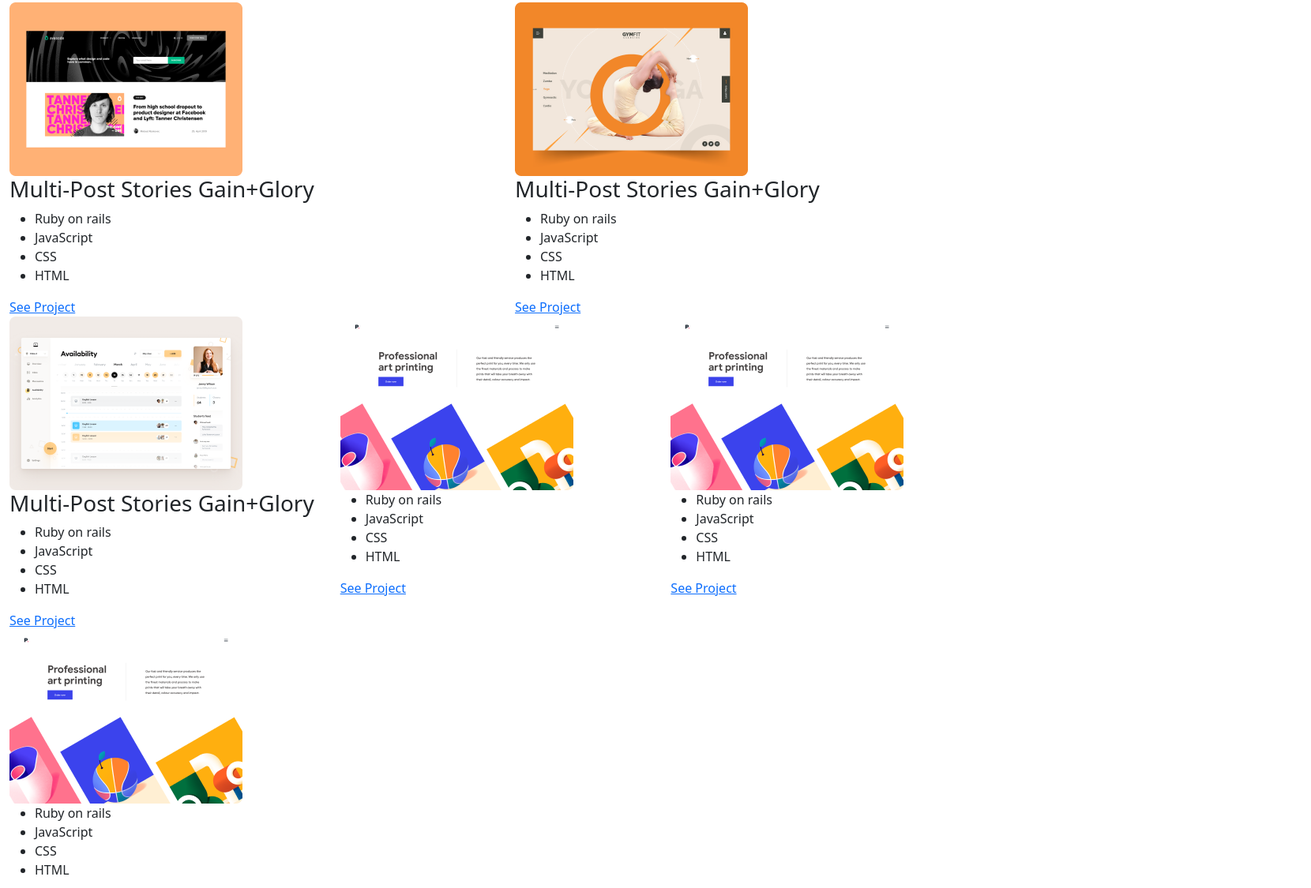
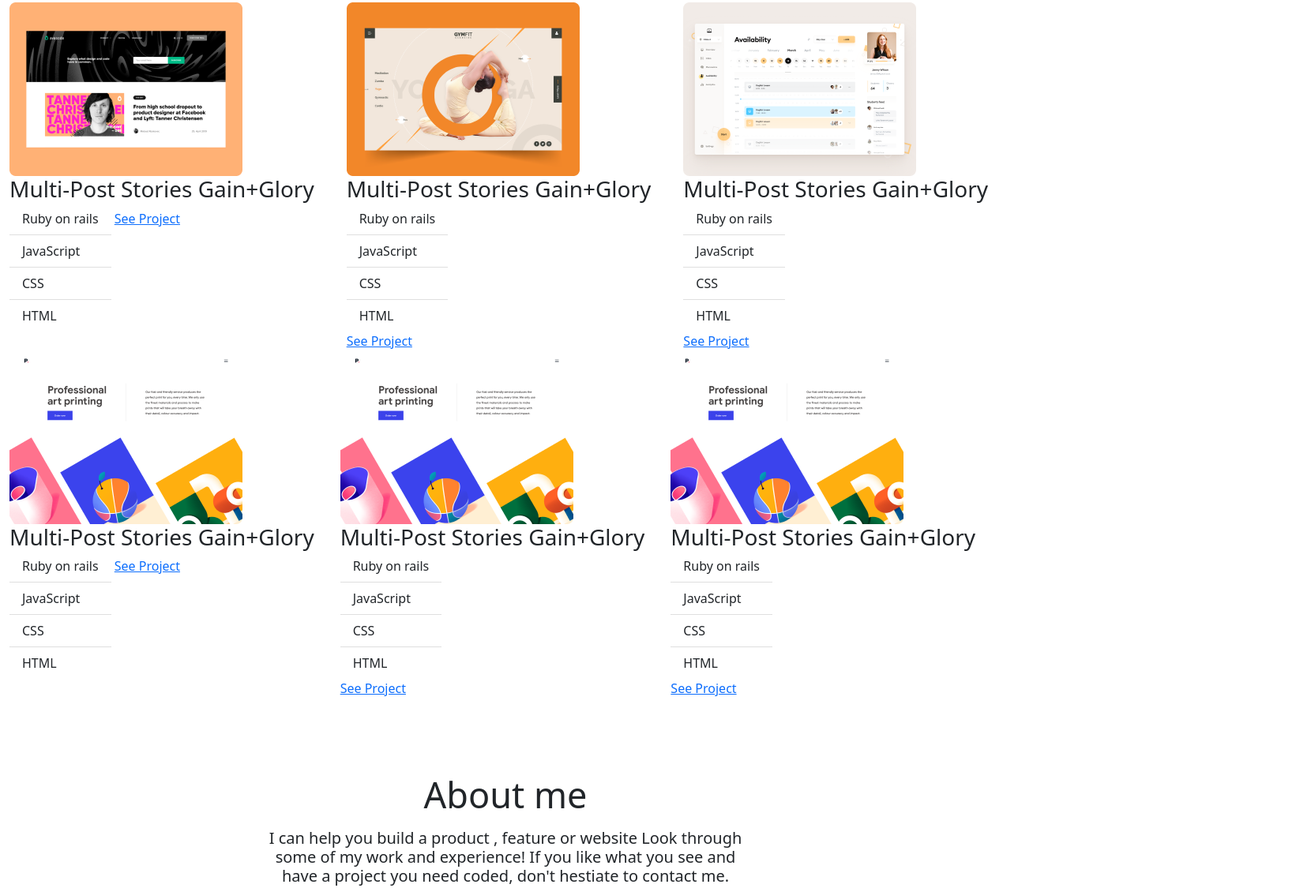
Before and after one commit to Ellon-M/bootstrap-portfolio, a website: page index.html in a window 1280 px wide. Shown: the part 1288-2413 px from the top of the page at 79% size, 1660 px wide, since content can reach past the window. Drawn offline with nearby package versions, Linux system fonts and the light colour scheme.

Commit message:
added works,langauage and about me usig the bootstrap grid

```diff
--- a/index.html
+++ b/index.html
@@ -40,8 +40,8 @@
             don't hestiate to contact me.
           </p>
         </div>
-        <div class="flex-row container-sm justify-content-center container-fluid text-decoration-none text-reset justify-content-center d-inline-flex flex-row">
-          <ul class="navbar-nav mx-auto flex-row mt-5">
+        <div class="flex-row container-fluid text-decoration-none text-reset justify-content-center d-inline-flex flex-row">
+          <ul class="navbar-nav mx-auto flex-row mt-5 justify-content-center">
             <li class="ms-2">
               <a href="https://github.com/Ellon-M">
                 <img src="https://img.icons8.com/windows/32/172B4D/github.png" alt="github icon"/>
@@ -80,109 +80,128 @@
           My Recent Works
         </h2>
       </div>
+
+
       <div class="container-fluid">
-        <div class="row">
-            <div class="col">
-            <img src="./media/tonic.png" alt="first project screenshot" class="work-image">
-            <h3 class="work-title">Multi-Post Stories Gain+Glory</h3>
+
             <div class="row">
-            <div class="col">
-            <ul class="language-tags">
-            <li class="tag">Ruby on rails</li>
-            <li class="tag">JavaScript</li>
-            <li class="tag">CSS</li>
-            <li class="tag">HTML</li>
+              <div class="col">
+                  <div class="card-img-top" alt="Recent works">
+           <img src="./media/tonic.png" alt="first project screenshot" class="work-image">
+          <div class="card-body">
+            <h3 class="card-title">Multi-Post Stories Gain+Glory</h3>
+          </div>
+             <ul class="list-group list-group-flush d-inline-flex">
+              <li class="list-group-item">Ruby on rails</li>
+              <li class="list-group-item">JavaScript</li>
+              <li class="list-group-item">CSS</li>
+              <li class="list-group-item">HTML</li>
+             </ul>
+                      <a href="#" class="work-link">
+            See Project
+            </a>
+            </div>
+          </div>
+
+        <div class="col">
+        <div class="card-img-top" alt="Recent works">
+            <img src="./media/yoga.png" alt="second project screenshot" class="work-image">
+          <div class="card-body">
+            <h3 class="card-title">Multi-Post Stories Gain+Glory</h3>
+          </div>
+          <div class="d-flex flex-row">
+             <ul class="list-group list-group-flush d-inline-flex">
+              <li class="list-group-item">Ruby on rails</li>
+              <li class="list-group-item">JavaScript</li>
+              <li class="list-group-item">CSS</li>
+              <li class="list-group-item">HTML</li>
             </ul>
-            </div>
             </div>
             <a href="#" class="work-link">
             See Project
           </a>
           </div>
+          </div>
+
           <div class="col">
-            <img src="./media/yoga.png" alt="second project screenshot" class="work-image">            <h3 class="work-title">Multi-Post Stories Gain+Glory</h3>
-            <div class="row">
-            <div class="col">
-            <ul class="language-tags">
-            <li class="tag">Ruby on rails</li>
-            <li class="tag">JavaScript</li>
-            <li class="tag">CSS</li>
-            <li class="tag">HTML</li>
+        <div class="card-img-top" alt="Recent works">
+             <img src="./media/multipost.png" alt="third project screenshot" class="work-image">
+          <div class="card-body">
+            <h3 class="card-title">Multi-Post Stories Gain+Glory</h3>
+          </div>
+          <div class="d-flex flex-row">
+             <ul class="list-group list-group-flush d-inline-flex">
+              <li class="list-group-item">Ruby on rails</li>
+              <li class="list-group-item">JavaScript</li>
+              <li class="list-group-item">CSS</li>
+              <li class="list-group-item">HTML</li>
             </ul>
-            </div>
             </div>
             <a href="#" class="work-link">
             See Project
           </a>
           </div>
-          <div class="row">
-            <div class="col">
-            <img src="./media/multipost.png" alt="third project screenshot" class="work-image">
-            <h3 class="work-title">Multi-Post Stories Gain+Glory</h3>
-            <div class="row">
-            <div class="col">
-            <ul class="language-tags">
-            <li class="tag">Ruby on rails</li>
-            <li class="tag">JavaScript</li>
-            <li class="tag">CSS</li>
-            <li class="tag">HTML</li>
+          </div>
+
+
+              <div class="row">
+              <div class="col">
+                  <div class="card-img-top" alt="Recent works">
+              <img src="./media/printing.png" alt="fourth project screenshot" class="work-image">          <div class="card-body">
+            <h3 class="card-title">Multi-Post Stories Gain+Glory</h3>
+          </div>
+             <ul class="list-group list-group-flush d-inline-flex">
+              <li class="list-group-item">Ruby on rails</li>
+              <li class="list-group-item">JavaScript</li>
+              <li class="list-group-item">CSS</li>
+              <li class="list-group-item">HTML</li>
+             </ul>
+                      <a href="#" class="work-link">
+            See Project
+            </a>
+            </div>
+          </div>
+
+        <div class="col">
+        <div class="card-img-top" alt="Recent works">
+<img src="./media/printing.png" alt="fourth project screenshot" class="work-image">          <div class="card-body">
+            <h3 class="card-title">Multi-Post Stories Gain+Glory</h3>
+          </div>
+          <div class="d-flex flex-row">
+             <ul class="list-group list-group-flush d-inline-flex">
+              <li class="list-group-item">Ruby on rails</li>
+              <li class="list-group-item">JavaScript</li>
+              <li class="list-group-item">CSS</li>
+              <li class="list-group-item">HTML</li>
             </ul>
-            </div>
             </div>
             <a href="#" class="work-link">
             See Project
           </a>
           </div>
+          </div>
+
           <div class="col">
-            <img src="./media/printing.png" alt="fourth project screenshot" class="work-image">
-            <div class="row">
-            <div class="col">
-            <ul class="language-tags">
-            <li class="tag">Ruby on rails</li>
-            <li class="tag">JavaScript</li>
-            <li class="tag">CSS</li>
-            <li class="tag">HTML</li>
+        <div class="card-img-top" alt="Recent works">
+<img src="./media/printing.png" alt="fourth project screenshot" class="work-image">          <div class="card-body">
+            <h3 class="card-title">Multi-Post Stories Gain+Glory</h3>
+          </div>
+          <div class="d-flex flex-row">
+             <ul class="list-group list-group-flush d-inline-flex">
+              <li class="list-group-item">Ruby on rails</li>
+              <li class="list-group-item">JavaScript</li>
+              <li class="list-group-item">CSS</li>
+              <li class="list-group-item">HTML</li>
             </ul>
-            </div>
             </div>
             <a href="#" class="work-link">
             See Project
           </a>
           </div>
-           <div class="col">
-            <img src="./media/printing.png" alt="fourth project screenshot" class="work-image">
-            <div class="row">
-            <div class="col">
-            <ul class="language-tags">
-            <li class="tag">Ruby on rails</li>
-            <li class="tag">JavaScript</li>
-            <li class="tag">CSS</li>
-            <li class="tag">HTML</li>
-            </ul>
-            </div>
-            </div>
-            <a href="#" class="work-link">
-            See Project
-          </a>
           </div>
-          <div class="col">
-            <img src="./media/printing.png" alt="fourth project screenshot" class="work-image">
-            <div class="row">
-            <div class="col">
-            <ul class="language-tags">
-            <li class="tag">Ruby on rails</li>
-            <li class="tag">JavaScript</li>
-            <li class="tag">CSS</li>
-            <li class="tag">HTML</li>
-            </ul>
-            </div>
-            </div>
-            <a href="#" class="work-link">
-            See Project
-          </a>
-          </div>
-       </div>
-      <section class="text-center display-4 font-weight-bolder mt-5 pt-5">
+        </div>
+
+       <section class="text-center display-4 font-weight-bolder mt-5 pt-5">
           <h2 style="font-size:45px"> About me
           </h2>
         <div class="d-flex flex-column container-sm justify-content-center col-md-6 mt-3">
@@ -192,9 +211,13 @@
           </p>
         </div>
         </section>
-      <section id="tech-stack">
-        <article class="stack">
-          <img src="./media/icon-languages.png" alt="" class="tech-image">
+
+
+
+       <div class="row">
+
+        <div class="col" style="width: 28rem;">
+           <img src="./media/icon-languages.png" alt="" class="tech-image">
           <h3 class="tech-heading">Languages</h3>
           <ul class="tech-list">
             <li class="tech">Ruby on rails</li>
@@ -202,8 +225,8 @@
             <li class="tech">CSS</li>
             <li class="tech">HTML</li>
           </ul>
-        </article>
-        <article class="stack">
+        </div>
+         <div class="col" style="width: 28rem;">
           <img src="./media/icon-frameworks.png" alt="" class="tech-image">
           <h3 class="tech-heading">Frameworks</h3>
           <ul class="tech-list">
@@ -213,8 +236,8 @@
             <li class="tech">Capybara</li>
             <li class="tech">Selenium</li>
           </ul>
-        </article>
-        <article class="stack">
+        </div>
+         <div class="col" style="width: 28rem;">
           <img src="./media/icon-skills.png" alt="" class="tech-image">
           <h3 class="tech-heading">Skills</h3>
           <ul class="tech-list">
@@ -224,8 +247,10 @@
             <li class="tech">Gitlab</li>
             <li class="tech">Terminal</li>
           </ul>
-        </article>
-      </section>
+        </div>
+      </div>
+
+
       <section id="contact-form">
         <h3 id="form-heading">
           I'm always interested in hearing about new projects,
@@ -255,7 +280,7 @@
         </form>
       </section>
       <footer id="footer">
-        <div class="flex-row container-sm justify-content-center container-fluid text-decoration-none text-reset justify-content-center d-inline-flex flex-row">
+        <div class="flex-row justify-content-center container-fluid text-decoration-none text-reset justify-content-center d-inline-flex flex-row">
           <ul class="navbar-nav mx-auto flex-row mt-5">
             <li class="ms-2">
               <a href="https://github.com/Ellon-M">
```
